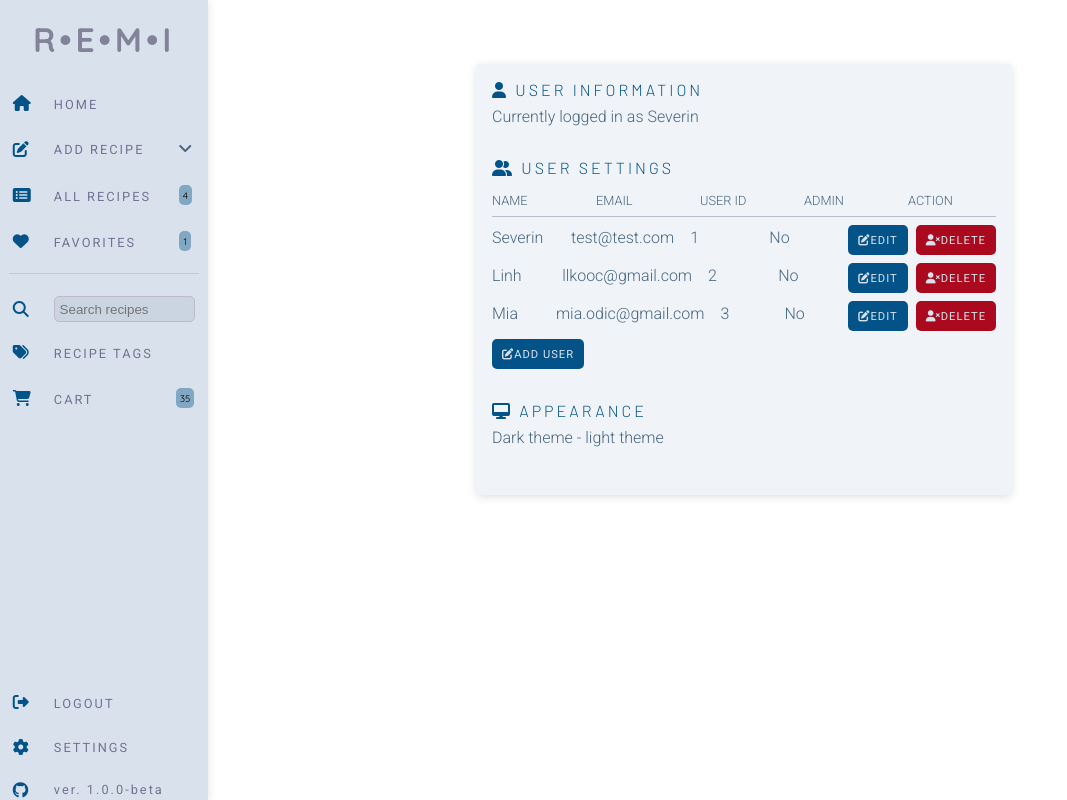
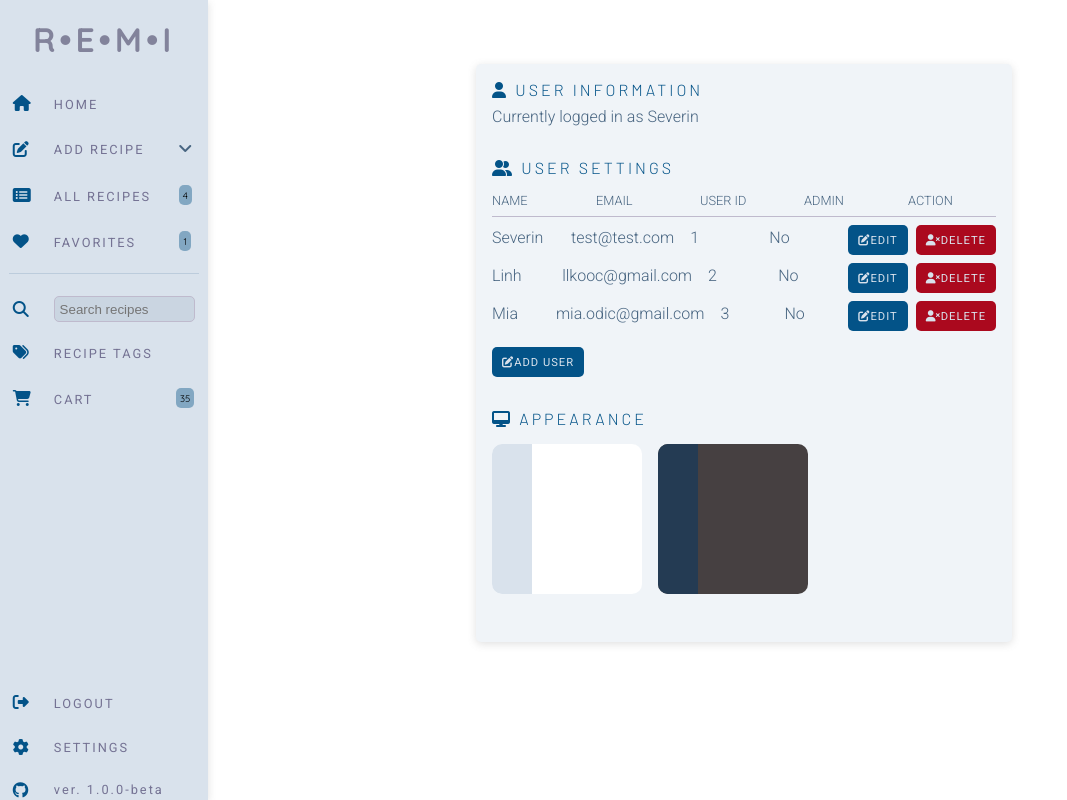
Before and after one commit to odics/remi, a Flask app: page /settings in a window 1280 px wide. Shown: the whole page, without its empty margins (0-1067 px from the left). Run offline with Flask 3, Linux system fonts and the light colour scheme; a user stored in the database is signed in; some libraries are stand-ins or nearby versions.

Commit message:
User control panel.

```diff
--- a/website/static/css/index.css
+++ b/website/static/css/index.css
@@ -73,6 +73,7 @@ main {
     height: 30px;
     display: flex;
     align-items: center;
+    justify-content: center;
     padding: 3px;
     padding-left: 10px;
     padding-right: 10px;
@@ -91,6 +92,7 @@ main {
     height: 30px;
     display: flex;
     align-items:center;
+    justify-content: center;
     padding: 3px;
     padding-left: 10px;
     padding-right: 10px;
@@ -109,7 +111,7 @@ main {
 
 .add-user {
     display: flex;
-    margin-top: .5rem;
+    margin-top: 1rem;
 }
 
 .user-text-input {
@@ -128,9 +130,42 @@ main {
 
 .user-form-control {
     display: none;
-    grid-template-columns: 1fr 1fr 1fr auto auto;
+    grid-template-columns: 1fr 1fr 1fr;
+    grid-auto-flow: row;
     gap: .5rem;
     margin-top: .5rem;
+}
+
+.theme-container-light {
+    width: 150px;
+    height: 150px;
+    display: flex;
+    border-radius: 10px;
+    background-color: var(--main-background);
+}
+
+.nav-light {
+    width: 40px;
+    height: 100%;
+    border-top-left-radius: 10px;
+    border-bottom-left-radius: 10px;
+    background-color: var(--nav-background);
+}
+
+.theme-container-dark {
+    width: 150px;
+    height: 150px;
+    display: flex;
+    border-radius: 10px;
+    background-color: #464041;
+}
+
+.nav-dark {
+    width: 40px;
+    height: 100%;
+    border-top-left-radius: 10px;
+    border-bottom-left-radius: 10px;
+    background-color: #243B53;
 }
 
 .view-recipe {
@@ -1689,6 +1724,16 @@ margin-bottom: .5rem;
 
 .content-settings {
     margin-bottom: 2rem;
+    font-family: 'Roboto', sans-serif;
+    color: var(--nav-items-color);
+    font-weight: 300;
+}
+
+.content-settings-theme {
+    margin-bottom: 2rem;
+    margin-top: .5rem;
+    display: flex;
+    gap: 1rem;
     font-family: 'Roboto', sans-serif;
     color: var(--nav-items-color);
     font-weight: 300;
--- a/website/templates/settings.html
+++ b/website/templates/settings.html
@@ -52,8 +52,9 @@
           <div class="user-form-control" style="display:none;" id="userFormControl">
             <input class="user-text-input" type="text" placeholder="Username" id="userFirstName">
             <input class="user-text-input" type="text" placeholder="Email" id="userEmail">
+            <button class="button-user-primary"><i class="fa-solid fa-pen-to-square"></i> Confirm</button>
             <input class="user-text-input" type="text" placeholder="Password" id="userPassword">
-            <button class="button-user-primary"><i class="fa-solid fa-pen-to-square"></i> Confirm</button>
+            <input class="user-text-input" type="text" placeholder="Confirm password" id="confirmPassword">
             <button class="button-user-delete" id="cancelAddUser"><i class="fa-solid fa-user-xmark"></i> Cancel</button>
           </div>
         </div>
@@ -61,8 +62,17 @@
         <div class="title-settings">
           <i class="fa-solid fa-desktop"></i> Appearance
         </div>
-        <div class="content-settings">
-          Dark theme - light theme
+        <div class="content-settings-theme">
+          <div class="theme-container-light">
+            <div class="nav-light">
+
+            </div>
+          </div>
+          <div class="theme-container-dark">
+            <div class="nav-dark">
+
+            </div>
+          </div>
         </div>
       </div>
     </div>
```
